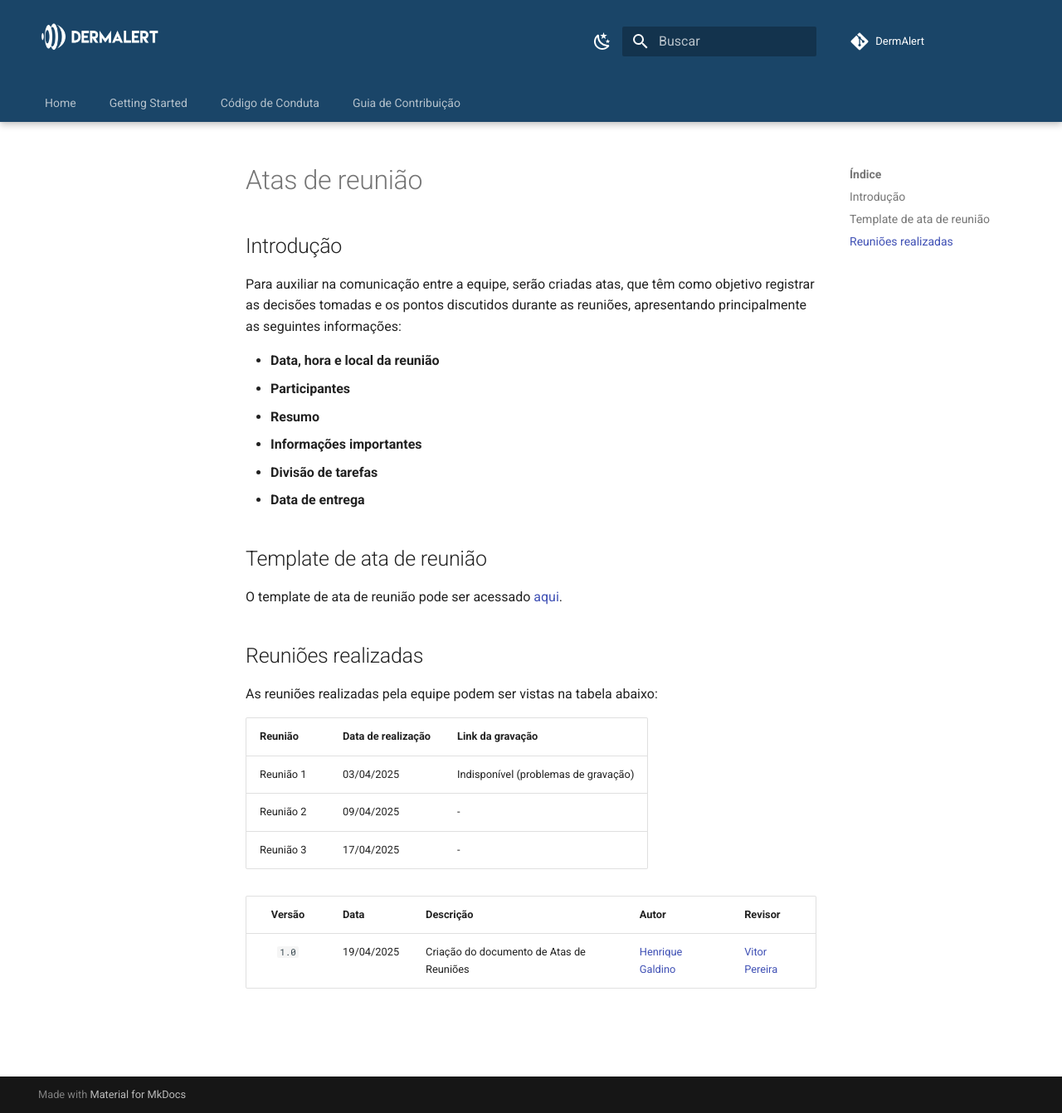
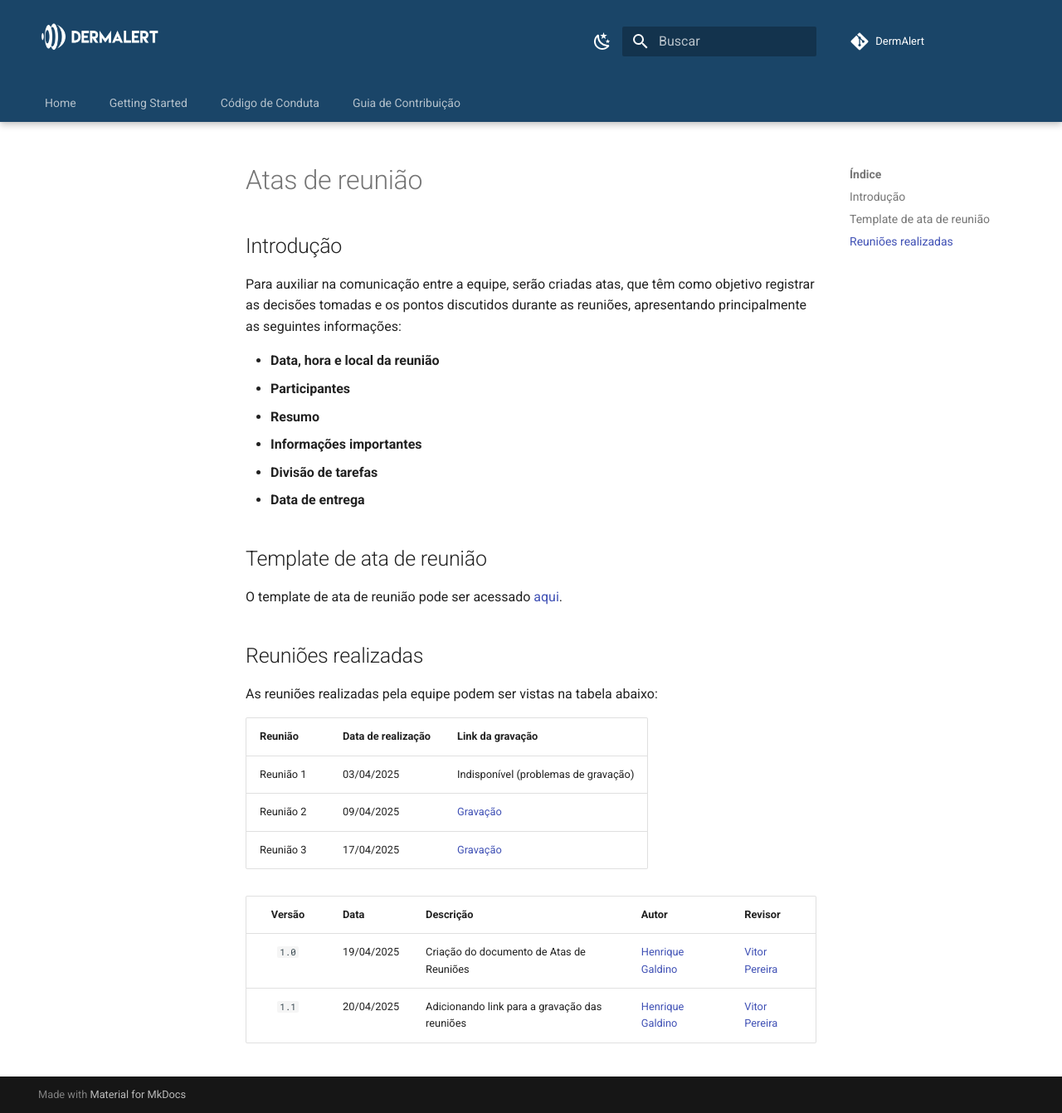
Before and after one commit to caio-lelis/dermalert.github.io, an MkDocs documentation site: the page built from docs/documentacao-disciplina/atas-reunioes.md, in a window 1280 px wide and 1342 px high. Shown: the whole window at 83% size. Built offline with MkDocs 1.6.1 and Material for MkDocs 9.7.7, drawn with Linux system fonts in a browser that asks for light colours; comment, search, counter and statistics services are not loaded.

```diff
--- a/docs/documentacao-disciplina/atas-reunioes.md
+++ b/docs/documentacao-disciplina/atas-reunioes.md
@@ -22,11 +22,12 @@
 | Reunião | Data de realização | Link da gravação |
 | ------- | ------------------ | ---------------- |
 | Reunião 1 | 03/04/2025 | Indisponível (problemas de gravação) |
-| Reunião 2 | 09/04/2025 | - |
-| Reunião 3 | 17/04/2025 | - |
+| Reunião 2 | 09/04/2025 | [Gravação](https://unbbr-my.sharepoint.com/personal/211063149_aluno_unb_br/_layouts/15/stream.aspx?id=%2Fpersonal%2F211063149_aluno_unb_br%2FDocuments%2FGravações%2FGCES-20250409_181121-Gravação%20de%20Reunião%2Emp4&nav=eyJyZWZlcnJhbEluZm8iOnsicmVmZXJyYWxBcHAiOiJTdHJlYW1XZWJBcHAiLCJyZWZlcnJhbFZpZXciOiJTaGFyZURpYWxvZy1MaW5rIiwicmVmZXJyYWxBcHBQbGF0Zm9ybSI6IldlYiIsInJlZmVycmFsTW9kZSI6InZpZXcifX0&ga=1&referrer=StreamWebApp%2EWeb&referrerScenario=AddressBarCopied%2Eview%2E30ed96e7-4fe7-4476-b4fa-e17335553dea) |
+| Reunião 3 | 17/04/2025 | [Gravação](https://unbbr-my.sharepoint.com/personal/211063149_aluno_unb_br/_layouts/15/stream.aspx?id=%2Fpersonal%2F211063149_aluno_unb_br%2FDocuments%2FGravações%2FGCES-20250417_182850-Gravação%20de%20Reunião%2Emp4&nav=eyJyZWZlcnJhbEluZm8iOnsicmVmZXJyYWxBcHAiOiJTdHJlYW1XZWJBcHAiLCJyZWZlcnJhbFZpZXciOiJTaGFyZURpYWxvZy1MaW5rIiwicmVmZXJyYWxBcHBQbGF0Zm9ybSI6IldlYiIsInJlZmVycmFsTW9kZSI6InZpZXcifX0&ga=1&referrer=StreamWebApp%2EWeb&referrerScenario=AddressBarCopied%2Eview%2E63c40cf2-d65e-4e5b-abe8-27be3915e433) |
 
 
 
 | Versão | Data | Descrição | Autor | Revisor |
 | :----: | ---- | --------- | ----- | ------- |
 | `1.0`  |19/04/2025| Criação do documento de Atas de Reuniões | [Henrique Galdino](https://github.com/hgaldino05) |[Vitor Pereira](https://github.com/vcpvitor)  |
+| `1.1`  |20/04/2025| Adicionando link para a gravação das reuniões | [Henrique Galdino](https://github.com/hgaldino05) |[Vitor Pereira](https://github.com/vcpvitor)  |
```
Also changed, not shown: docs/documentacao-disciplina/backlog.md (added, +7 -0 lines), docs/assets/backlog.png (added).
